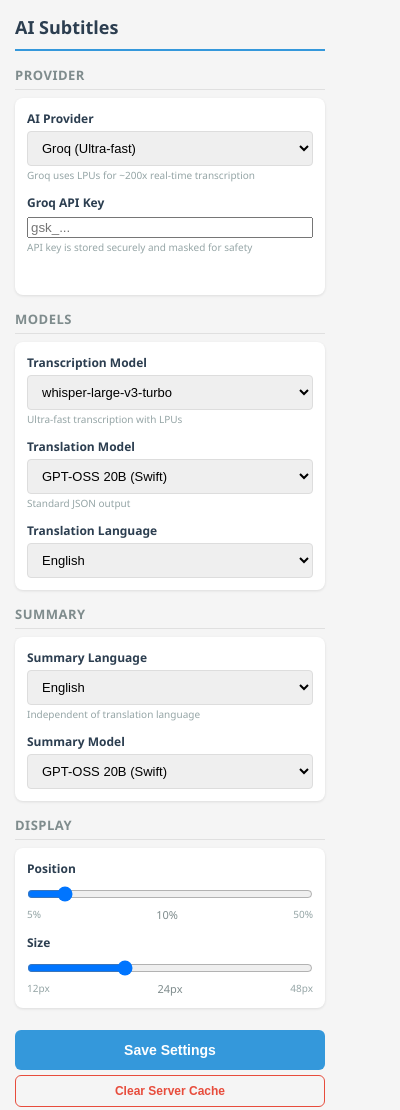
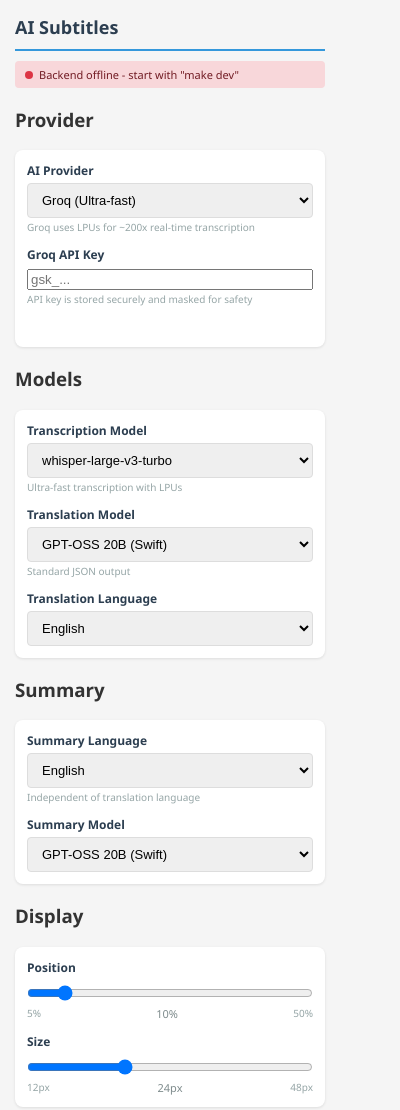
Before and after one commit to rodolfonobrega/Video2Text, a browser extension: page extension/popup.html in a window 400 px wide. Shown: the top 1110 px of the page. Drawn offline with Linux system fonts and the light colour scheme; no server answers.

Commit message:
feat: Add backend status indicator to popup
- Shows online/offline status when popup opens
- Visual indicator: green dot for online, red dot for offline
- Click to retry connection
- Backend checked via /health endpoint with 3s timeout

```diff
--- a/extension/popup.html
+++ b/extension/popup.html
@@ -19,25 +19,61 @@
     }
 
     h2 {
-      margin: 0 0 15px 0;
+      margin: 0 0 10px 0;
       font-size: 18px;
       color: #2c3e50;
       border-bottom: 2px solid #3498db;
       padding-bottom: 10px;
     }
 
-    h3 {
-      margin: 15px 0 8px 0;
-      font-size: 13px;
-      color: #7f8c8d;
-      text-transform: uppercase;
-      letter-spacing: 0.5px;
-      border-bottom: 1px solid #e0e0e0;
-      padding-bottom: 5px;
+    #backend-status {
+      display: flex;
+      align-items: center;
+      gap: 6px;
+      font-size: 11px;
+      padding: 6px 10px;
+      border-radius: 4px;
+      margin-bottom: 12px;
     }
 
-    h3:first-of-type {
-      margin-top: 0;
+    #backend-status.checking {
+      background: #f0f0f0;
+      color: #666;
+    }
+
+    #backend-status.online {
+      background: #d4edda;
+      color: #155724;
+    }
+
+    #backend-status.offline {
+      background: #f8d7da;
+      color: #721c24;
+    }
+
+    #backend-status .status-dot {
+      width: 8px;
+      height: 8px;
+      border-radius: 50%;
+      flex-shrink: 0;
+    }
+
+    #backend-status.checking .status-dot {
+      background: #666;
+      animation: pulse 1s infinite;
+    }
+
+    #backend-status.online .status-dot {
+      background: #28a745;
+    }
+
+    #backend-status.offline .status-dot {
+      background: #dc3545;
+    }
+
+    @keyframes pulse {
+      0%, 100% { opacity: 1; }
+      50% { opacity: 0.5; }
     }
 
     .section {
@@ -189,6 +225,10 @@
 
 <body>
   <h2>AI Subtitles</h2>
+  <div id="backend-status" class="checking">
+    <span class="status-dot"></span>
+    <span class="status-text">Checking backend...</span>
+  </div>
 
   <h3>Provider</h3>
   <div class="section">
--- a/extension/popup.js
+++ b/extension/popup.js
@@ -307,6 +307,33 @@
   document.getElementById('subtitlePosition')?.addEventListener('input', updateRangeLabels);
   document.getElementById('subtitleSize')?.addEventListener('input', updateRangeLabels);
 
+  // Check backend availability when popup opens
+  checkBackendStatus();
+
+  function checkBackendStatus() {
+    const statusEl = document.getElementById('backend-status');
+    const statusText = statusEl?.querySelector('.status-text');
+
+    if (!statusEl || !statusText) return;
+
+    statusEl.className = 'checking';
+    statusText.textContent = 'Checking backend...';
+
+    fetch(`${BACKEND_URL}/health`, { signal: AbortSignal.timeout(3000) })
+      .then(response => {
+        if (response.ok) {
+          statusEl.className = 'online';
+          statusText.textContent = 'Backend online';
+        } else {
+          throw new Error('Backend returned error');
+        }
+      })
+      .catch(error => {
+        statusEl.className = 'offline';
+        statusText.textContent = 'Backend offline - start with "make dev"';
+      });
+  }
+
   chrome.storage.local.get(
     ['provider', 'openaiApiKey', 'groqApiKey', 'baseUrl', 'targetLanguage', 'summaryLanguage', 'transcriptionModel', 'translationModel', 'summarizationModel', 'subtitlePosition', 'subtitleSize'],
     (result) => {
```
